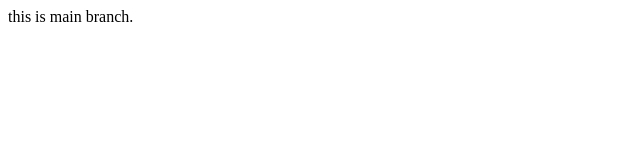
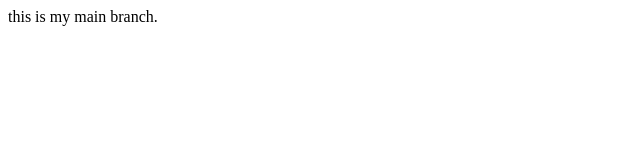
Before and after one commit to PriyaYewale21/project4, a plain HTML site: page index.html in a window 1280 px wide. Shown: the full height of the page, 0-640 px from the left. Drawn offline with Linux system fonts and the light colour scheme.

Commit message:
main branch

```diff
--- a/index.html
+++ b/index.html
@@ -1 +1 @@
-<p>this is main branch.</p>
+<p>this is my main branch.</p>
```
